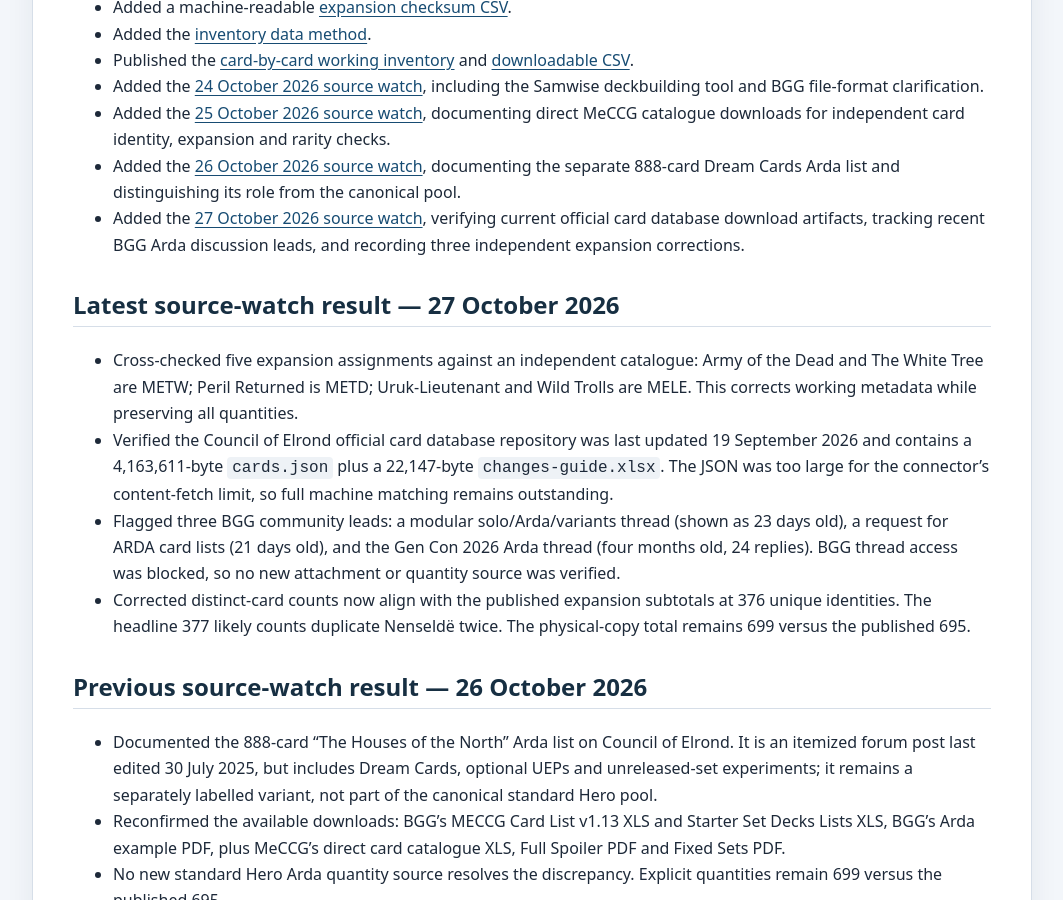
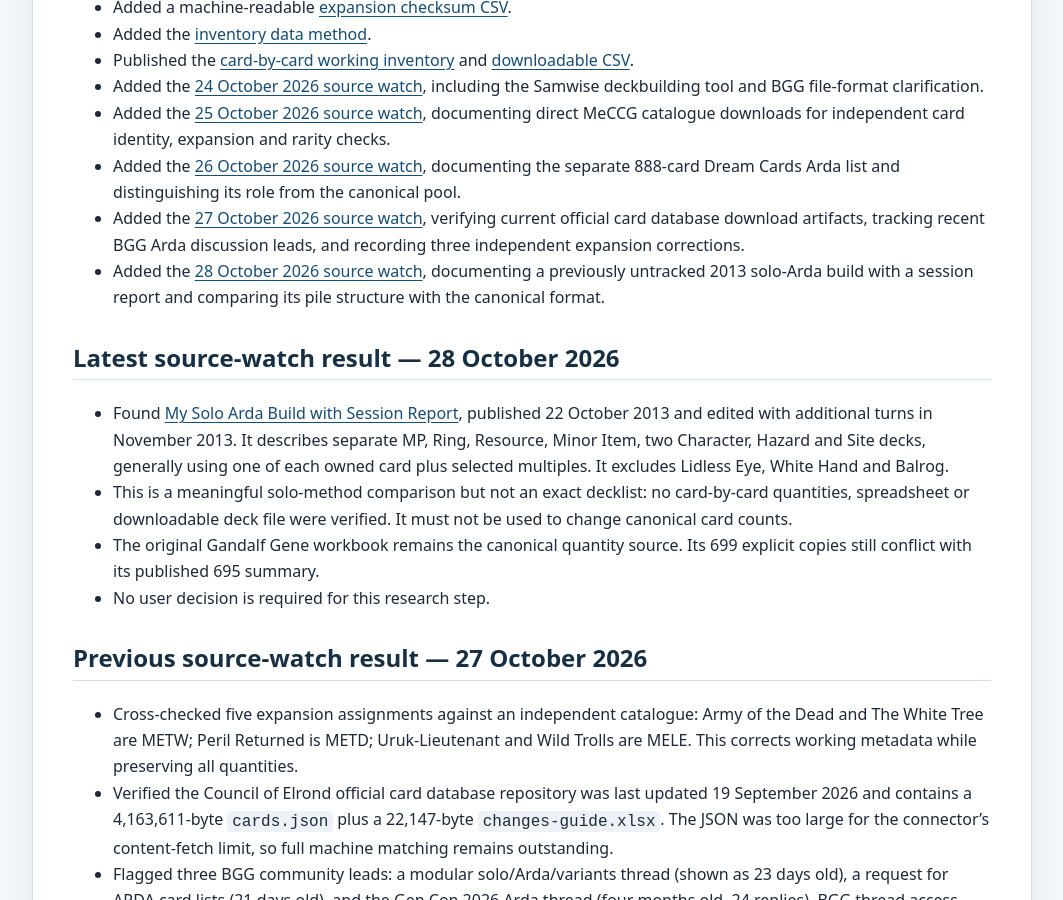
Before and after one commit to JamSpot/meccg-arda-master-database, a Jekyll site: the page built from docs/research-progress.md, in a window 1280 px wide and 900 px high, scrolled down 1044 px. Shown: the whole window, without its empty margins (108-1171 px from the left). Built offline with Jekyll 4.4.1, drawn with Linux system fonts in a browser that asks for light colours; our own code applies the rules of GitHub Pages for plain Markdown files.

Commit message:
Update Arda research progress for 28 October

```diff
--- a/docs/research-progress.md
+++ b/docs/research-progress.md
@@ -22,8 +22,15 @@ The source spreadsheet has been extracted into a card-by-card working CSV. Indep
 - Added the [25 October 2026 source watch](research-watch-2026-10-25.html), documenting direct MeCCG catalogue downloads for independent card identity, expansion and rarity checks.
 - Added the [26 October 2026 source watch](research-watch-2026-10-26.html), documenting the separate 888-card Dream Cards Arda list and distinguishing its role from the canonical pool.
 - Added the [27 October 2026 source watch](research-watch-2026-10-27.html), verifying current official card database download artifacts, tracking recent BGG Arda discussion leads, and recording three independent expansion corrections.
+- Added the [28 October 2026 source watch](research-watch-2026-10-28.html), documenting a previously untracked 2013 solo-Arda build with a session report and comparing its pile structure with the canonical format.
 
-## Latest source-watch result — 27 October 2026
+## Latest source-watch result — 28 October 2026
+- Found [My Solo Arda Build with Session Report](https://boardgamegeek.com/thread/1058232/my-solo-arda-build-with-session-report), published 22 October 2013 and edited with additional turns in November 2013. It describes separate MP, Ring, Resource, Minor Item, two Character, Hazard and Site decks, generally using one of each owned card plus selected multiples. It excludes Lidless Eye, White Hand and Balrog.
+- This is a meaningful solo-method comparison but not an exact decklist: no card-by-card quantities, spreadsheet or downloadable deck file were verified. It must not be used to change canonical card counts.
+- The original Gandalf Gene workbook remains the canonical quantity source. Its 699 explicit copies still conflict with its published 695 summary.
+- No user decision is required for this research step.
+
+## Previous source-watch result — 27 October 2026
 - Cross-checked five expansion assignments against an independent catalogue: Army of the Dead and The White Tree are METW; Peril Returned is METD; Uruk-Lieutenant and Wild Trolls are MELE. This corrects working metadata while preserving all quantities.
 - Verified the Council of Elrond official card database repository was last updated 19 September 2026 and contains a 4,163,611-byte `cards.json` plus a 22,147-byte `changes-guide.xlsx`. The JSON was too large for the connector's content-fetch limit, so full machine matching remains outstanding.
 - Flagged three BGG community leads: a modular solo/Arda/variants thread (shown as 23 days old), a request for ARDA card lists (21 days old), and the Gen Con 2026 Arda thread (four months old, 24 replies). BGG thread access was blocked, so no new attachment or quantity source was verified.
```
